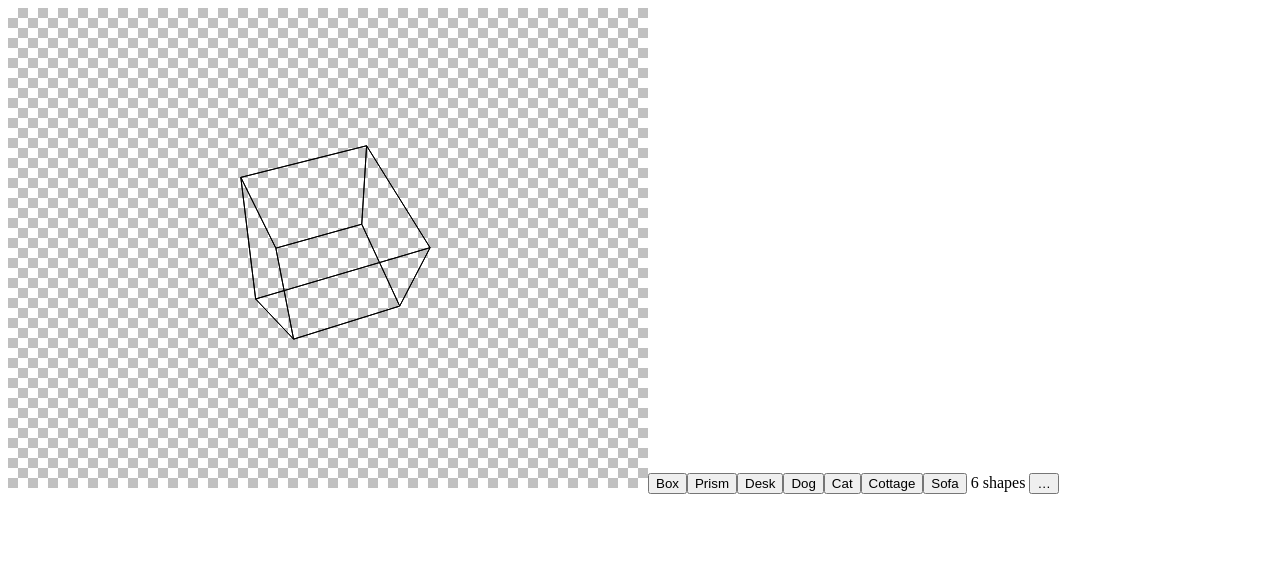
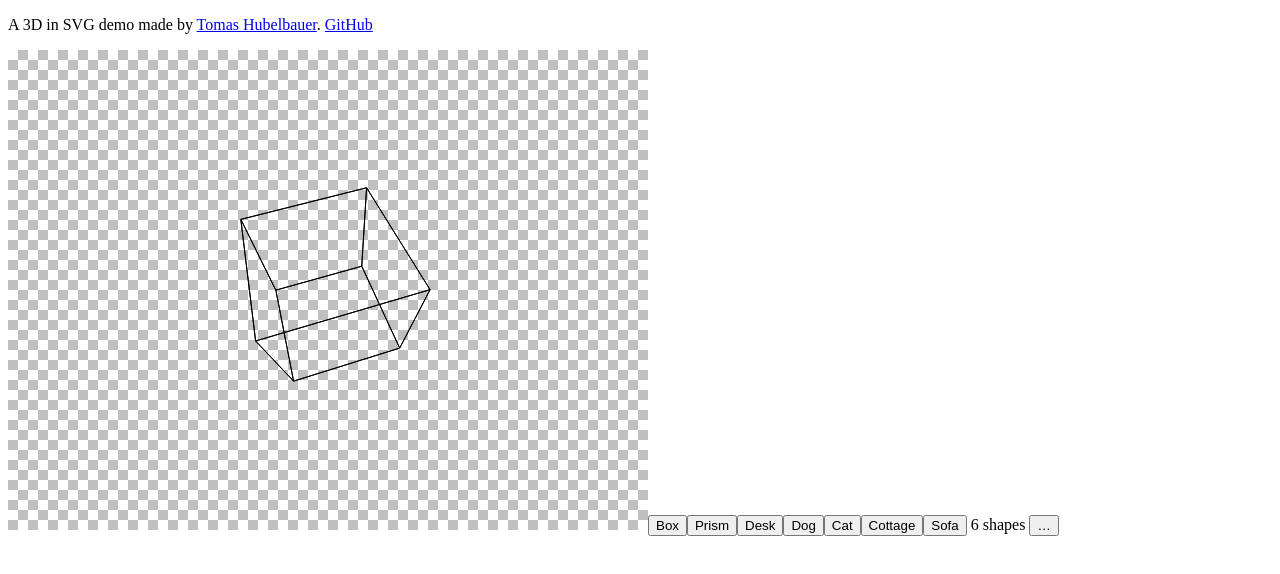
Before and after one commit to TomasHubelbauer/svg-3d, a plain HTML site: page index.html in a window 1280 px wide. Drawn offline with Linux system fonts and the light colour scheme.

Commit message:
Add my credits and GitHub repo link

```diff
--- a/index.html
+++ b/index.html
@@ -7,6 +7,10 @@
     <link rel="stylesheet" href="index.css" />
   </head>
   <body>
+    <p>
+      A 3D in SVG demo made by <a href="https://hubelbauer.net">Tomas Hubelbauer</a>.
+      <a href="https://github.com/TomasHubelbauer/svg-3d">GitHub</a>
+    </p>
     <svg id="canvasSvg"></svg>
     <span id="infoSpan"></span>
     <button id="previewButton">…</button>
```
